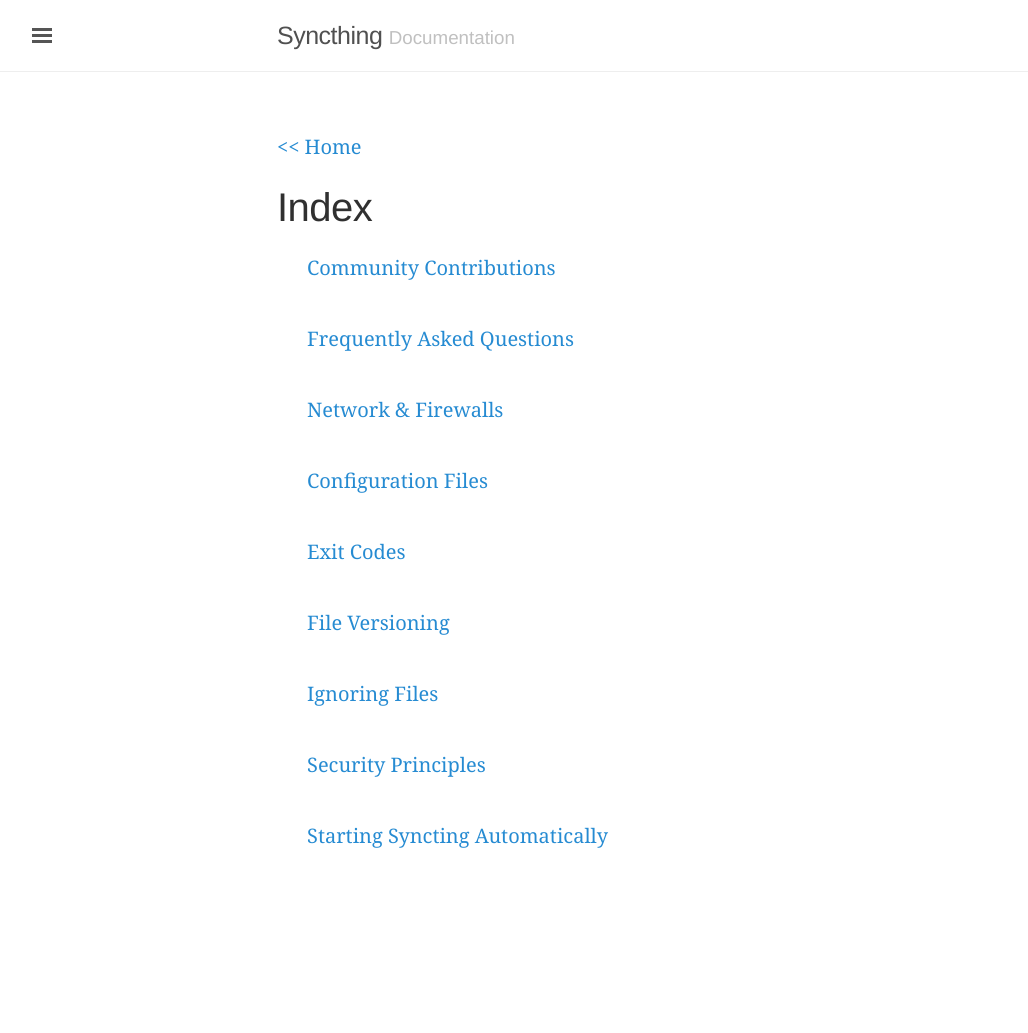
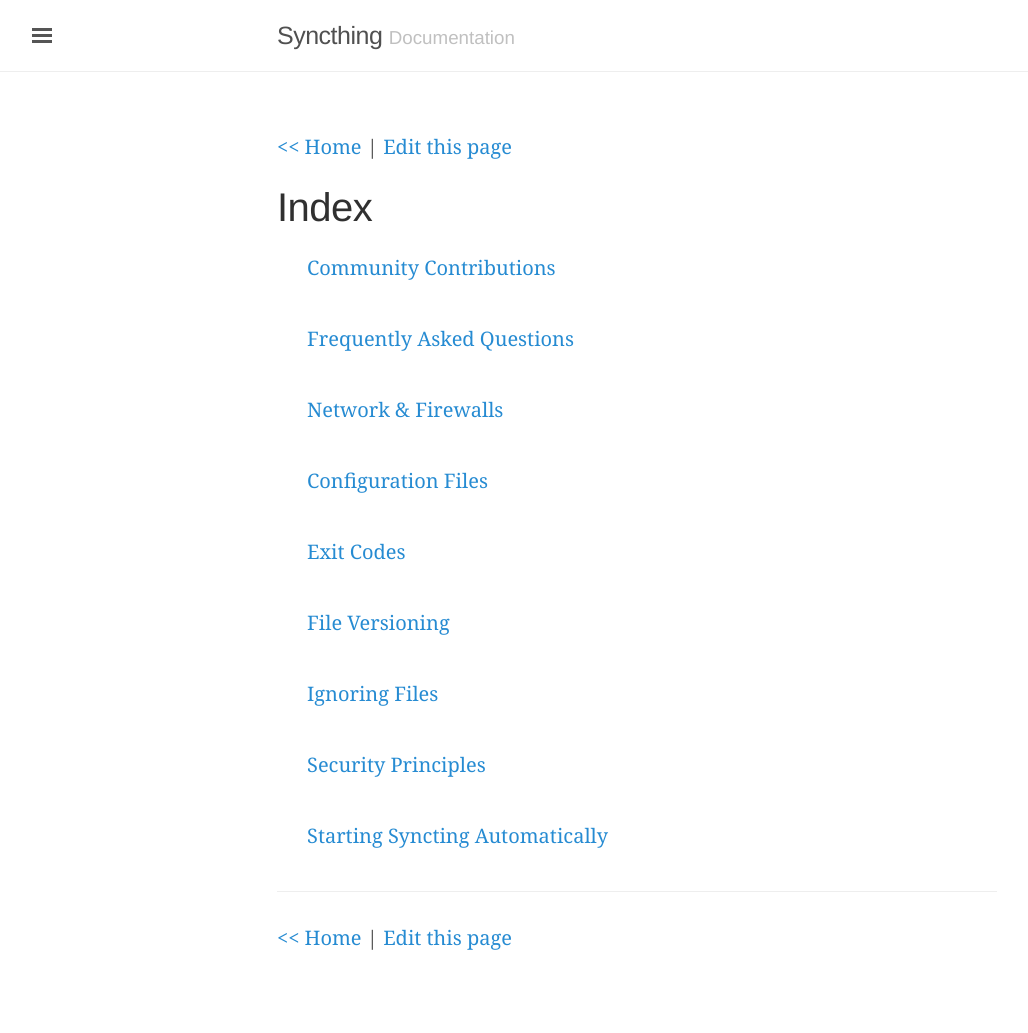
Before and after one commit to timboudreau/docs, a Jekyll site: the page built from _users/index.md, in a window 1280 px wide. Shown: the whole page, without its empty margins (3-1031 px from the left). Built offline with Jekyll 4.4.1, drawn with Linux system fonts in a browser that asks for light colours; Markdown is read by kramdown in place of the engine named in the settings; before the commit the page ends 941 px from its top, so only the background shows below that.

Commit message:
Edit this page

```diff
--- a/_layouts/page.html
+++ b/_layouts/page.html
@@ -4,8 +4,21 @@ layout: default
 
 <div class="page">
   {% if page.url != site.baseurl %}
-  <p><a href="{{ site.baseurl }}/">&lt;&lt; Home</a></p>
+  <p>
+  <a href="{{ site.baseurl }}/">&lt;&lt; Home</a> |
+  <a href="https://github.com/syncthing/docs/blob/gh-pages/{{page.relative_path}}">Edit this page</a>
+  </p>
   {% endif %}
+
   <h1 class="page-title">{{ page.title }}</h1>
   {{ content }}
+
+  <hr />
+
+  {% if page.url != site.baseurl %}
+  <p>
+  <a href="{{ site.baseurl }}/">&lt;&lt; Home</a> |
+  <a href="https://github.com/syncthing/docs/blob/gh-pages/{{page.relative_path}}">Edit this page</a>
+  </p>
+  {% endif %}
 </div>
```
